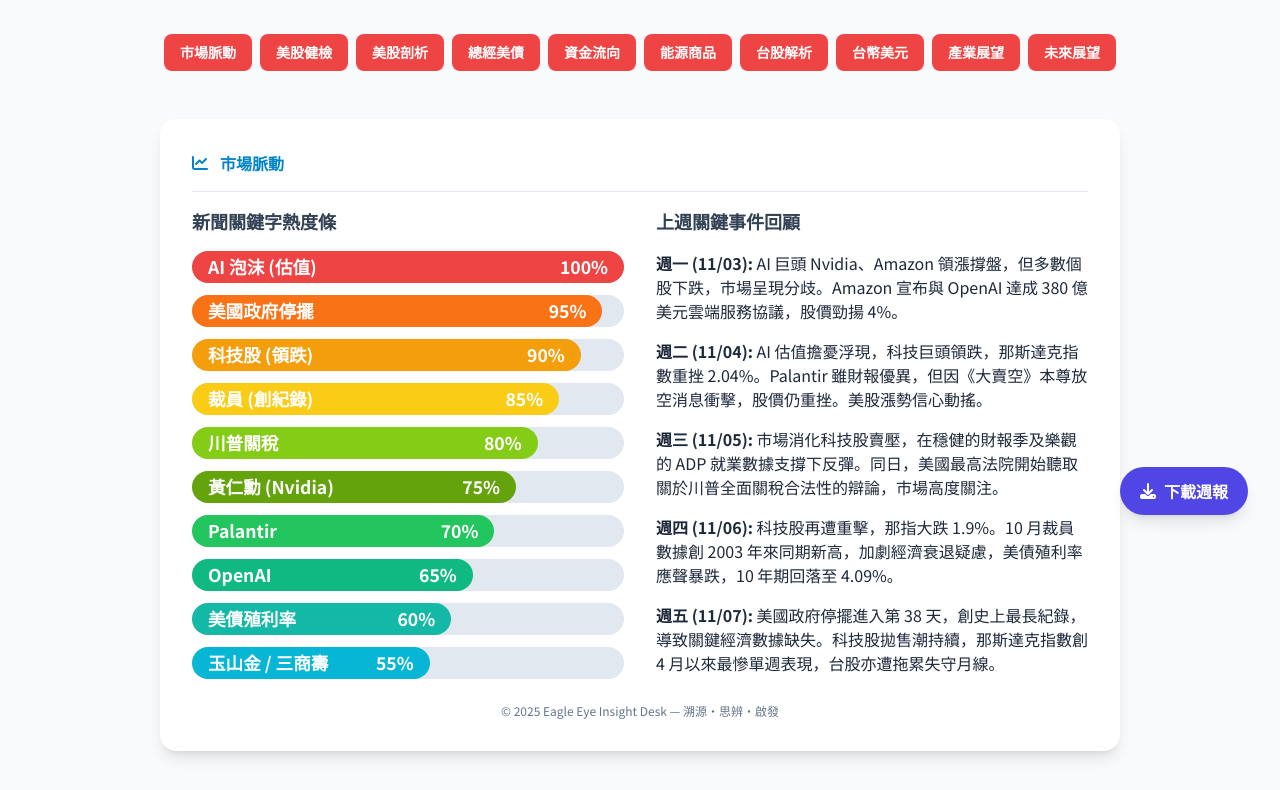
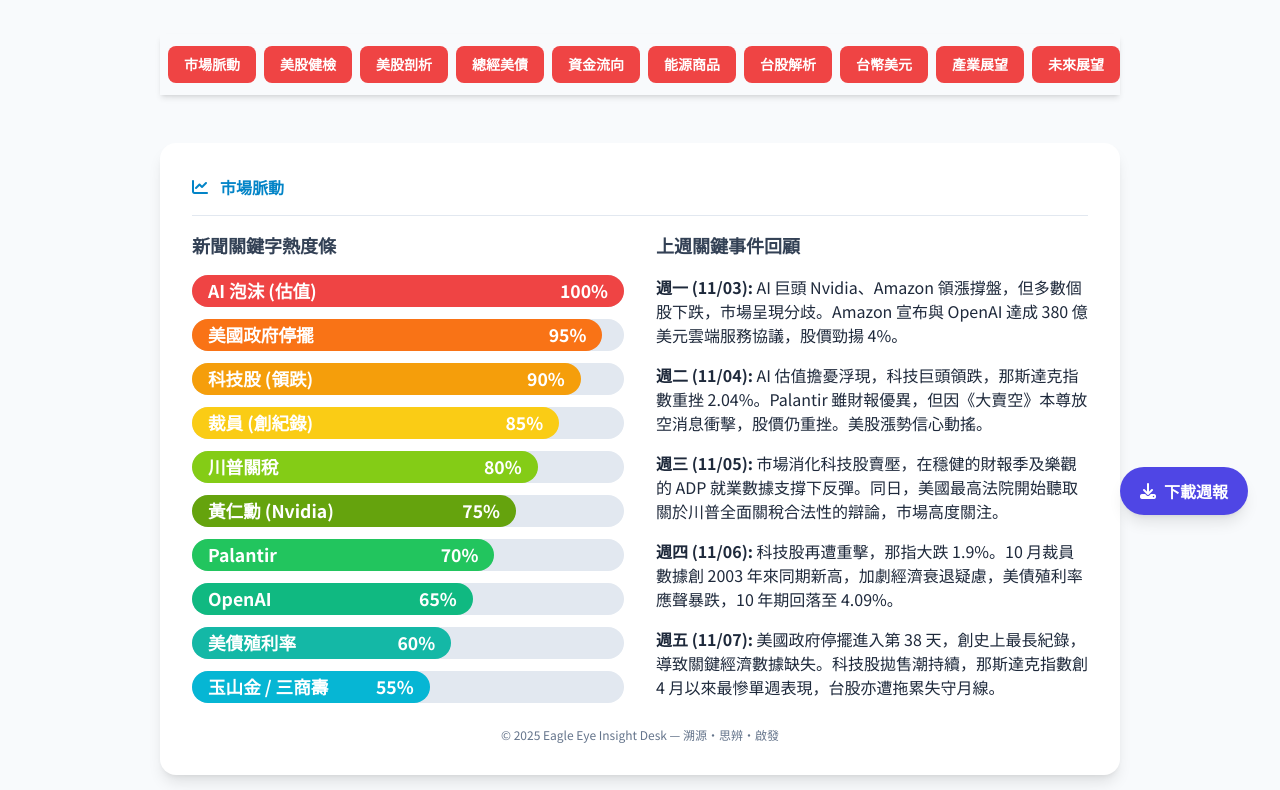
Before and after one commit to cbjackchen-png/20251107weeklyreport, a plain HTML site: page index.html in a window 1280 px wide. Shown: the part 253-1043 px from the top of the page. Drawn offline with nearby package versions, Linux system fonts and the light colour scheme.

Commit message:
index.html

```diff
--- a/index.html
+++ b/index.html
@@ -46,11 +46,21 @@
             background-color: #dc2626; /* 更深的紅色 */
         }
         .nav-container {
+            position: sticky; /* 關鍵：設定為 sticky */
+            top: 0; /* 關鍵：釘選在最頂部 */
+            z-index: 40; /* 確保它在內容之上 (下載按鈕 Z-50) */
             display: flex;
-            flex-wrap: wrap; /* 允許換行 */
-            justify-content: center;
+            /* flex-wrap: wrap; 改為 nowrap */
+            flex-wrap: nowrap; /* 關鍵：保持在同一行不換行 */
+            overflow-x: auto; /* 關鍵：內容超出一行時，允許橫向捲動 */
+            justify-content: flex-start; /* 捲動條從左邊開始 */
             gap: 0.5rem; /* 按鈕間距 */
+            padding: 0.75rem 0.5rem; /* 增加上下內邊距 */
             margin-bottom: 3rem; /* 與下方主內容的間距 */
+            background-color: rgba(248, 250, 252, 0.95); /* 帶有透明度的背景色 (配合 body) */
+            backdrop-filter: blur(8px); /* 毛玻璃效果 */
+            -webkit-backdrop-filter: blur(8px);
+            box-shadow: 0 4px 6px -1px rgb(0 0 0 / 0.1), 0 2px 4px -2px rgb(0 0 0 / 0.1); /* 加上陰影以區隔 */
         }
     </style>
 </head>
@@ -832,7 +842,7 @@
             <article id="weekly-outlook" class="bg-white p-6 md:p-8 rounded-2xl shadow-lg scroll-mt-20">
                 <h2 class="font-bold text-gray-700 flex items-center"><i class="fa-solid fa-calendar-week mr-3"></i><strong>未來一週展望</strong></h2>
                 <div class="mt-4 border-t border-slate-200 pt-4 structured-analysis">
-                    <ul class="list-disc space-y-3">
+                    <ul class="list-disc space-y-2">
                         <li><strong>核心焦點：政府停擺下的「數據真空」風險。</strong>美國政府停擺進入第 38 天，創下史上最長紀錄。市場的核心焦點轉向：關鍵經濟數據（特別是 CPI 和零售銷售）是否能如期公布？在缺乏數據指引下，聯準會 (Fed) 的政策路徑充滿不確定性，市場恐慌情緒易被放大。</li>
                         <li><strong>經濟數據觀察：</strong>若數據如期公布，市場將緊盯週四 (11/13) 的美國 10 月 CPI，以及週五 (11/14) 的零售銷售與 PPI 數據。在近期裁員數據不佳、勞動力市場疲軟的背景下，若通膨數據頑固，將使 Fed 陷入「停滯性通膨」的政策絕境，對市場衝擊巨大。</li>
                         <li><strong>財報季焦點轉移：</strong>美股財報季高峰已過，焦點轉向 CoreWeave、西方石油等特定產業。港股將迎來重磅財報週，騰訊、京東、中芯國際的業績將牽動亞洲市場情緒。</li>
```
